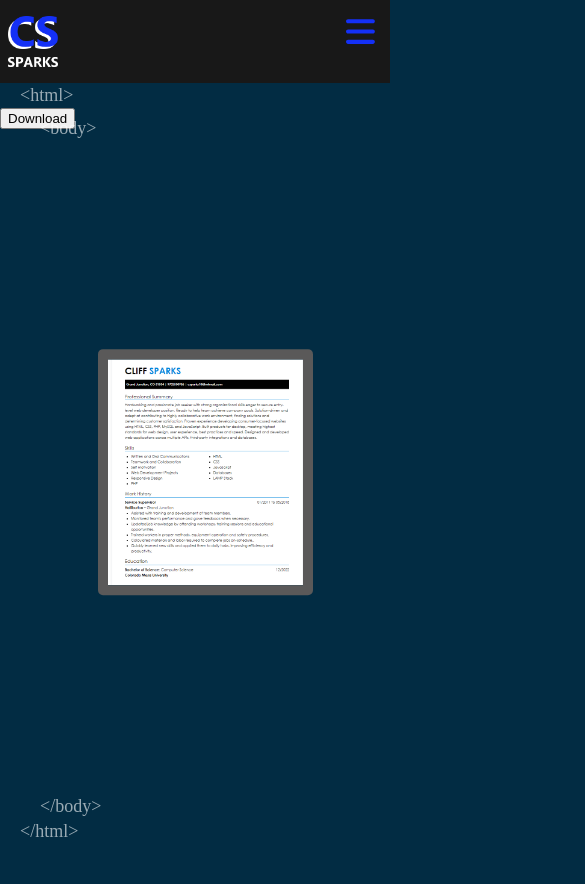
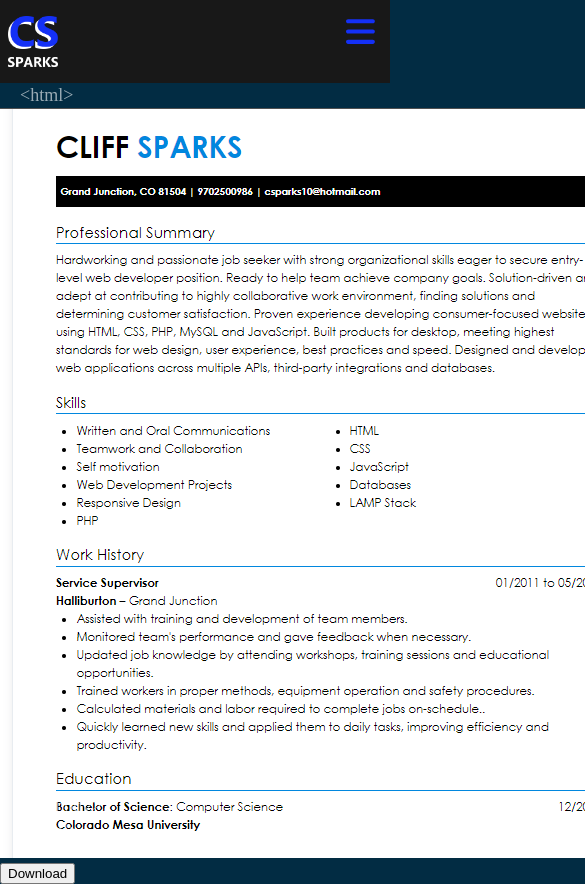
Before and after one commit to csparks78/sparks3d_portfolio, a React (Create React App) app: page /resume in a window 390 px wide. Shown: the top 884 px of the page, 585 px wide, since content can reach past the window. Before the commit the page ends 844 px from the top, so only its background shows below. Built offline with nearby package versions, Linux system fonts and the light colour scheme.

Commit message:
added code

```diff
--- a/src/App.js
+++ b/src/App.js
@@ -2,7 +2,7 @@ import { Route, Routes } from 'react-router-dom'
 import Layout from './components/Layout'
 import Home from './components/Home'
 import Contact from './components/Contact'
-import Resume from './components/Resume'
+import Resume from './pages/Resume'
 import './App.scss';
 
 function App() {
@@ -16,7 +16,7 @@ function App() {
         </Route>
       </Routes>
     </>
-  )
+  );
 }
 
 export default App;
--- a/src/components/Layout/index.js
+++ b/src/components/Layout/index.js
@@ -1,5 +1,6 @@
 import { Outlet } from 'react-router-dom'
 import Sidebar from '../Sidebar/'
+//import Resume from '../../pages/Resume/'
 import './index.scss'
 
 const Layout = () => {
@@ -9,9 +10,10 @@ const Layout = () => {
       <div className='page'>
 
         <span className='tags top-html'>&lt;html&gt;</span>
+        <Outlet />
+        {/* <Resume /> */}
         <span className='tags top-tags'>&lt;body&gt;</span>
 
-        <Outlet />
 
         <span className='tags bottom-tags'>
           &lt;/body&gt;
--- a/src/components/Resume/index.scss
+++ /dev/null
@@ -1,44 +0,0 @@
-// .resume-wrapper {
-//     position: fixed;
-// margin-left: 200px;
-// width: 100%;
-// height: auto;
-// }
-
-.resume {
-    position: absolute;
-    left: 25%;
-    top: 50%;
-    margin-top: 50px;
-    margin-left: auto;
-    margin-right: auto;
-    transform: translateY(-50%);
-    width: 50%;
-    max-height: 90%;
-    border-style: solid;
-    border-width: 10px;
-    border-radius: 5px;
-    border-color: rgb(90, 89, 89);
-}
-
-@media screen and (max-width: 800px) {
-    .resume {
-        // position: relative;
-        // width: auto;
-        // height: auto;
-        // padding-top: 100%;
-        position: absolute;
-        left: 25%;
-        top: 50%;
-        margin-top: 50px;
-        margin-left: auto;
-        margin-right: auto;
-        transform: translateY(-50%);
-        width: 50%;
-        max-height: 90%;
-        border-style: solid;
-        border-width: 10px;
-        border-radius: 5px;
-        border-color: rgb(90, 89, 89);
-    }
-}
--- a/src/components/Resume/index.js
+++ b/src/pages/Resume/index.js
@@ -6,10 +6,13 @@ import './index.scss'
 const Resume = () => {
 
   return (
-    <div>
+    <>
     <img className="resume" src={resume} alt="resume" ></img>
-    <button>Download</button>
-    </div>
+
+    <button className='download-button'>Download</button>
+
+    </>
+
   )
 }
 export default Resume
--- /dev/null
+++ b/src/pages/Resume/index.scss
@@ -0,0 +1,17 @@
+.resume-container{
+
+}
+.download-button{
+
+}
+.resume {
+
+
+
+}
+
+@media screen and (max-width: 800px) {
+    .resume {
+
+    }
+}
```
Also changed, not shown: src/components/AnimatedLetters/index.js (added, +15 -0 lines), src/components/AnimatedLetters/index.scss (added, +26 -0 lines), src/components/Home/index.js (+3 -5 lines), src/pages/Resume/Sparks_resume3.png (renamed from src/components/Resume/Sparks_resume3.png).
